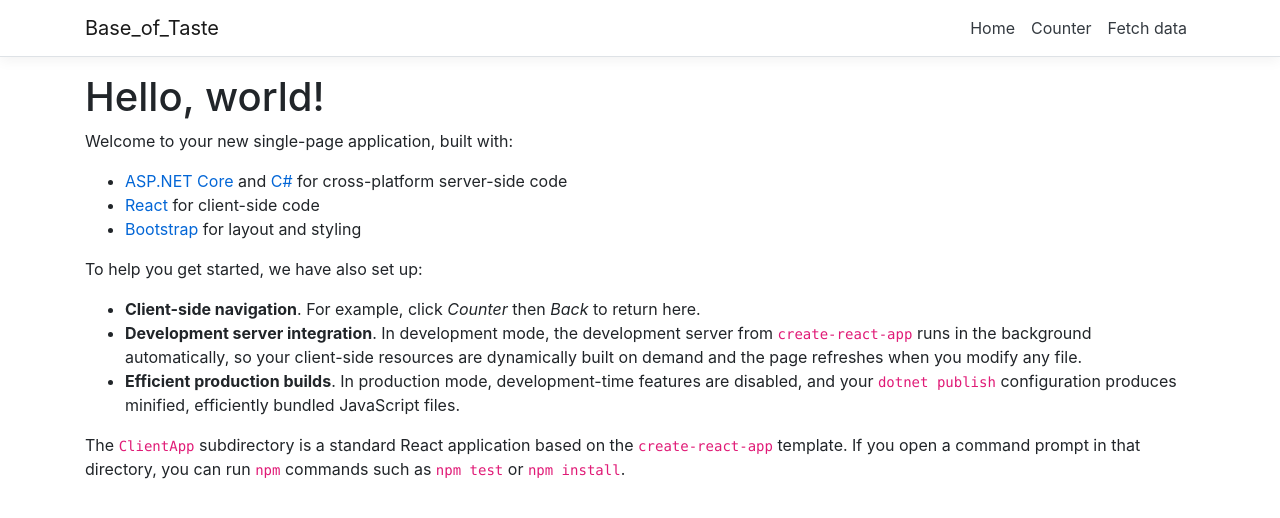
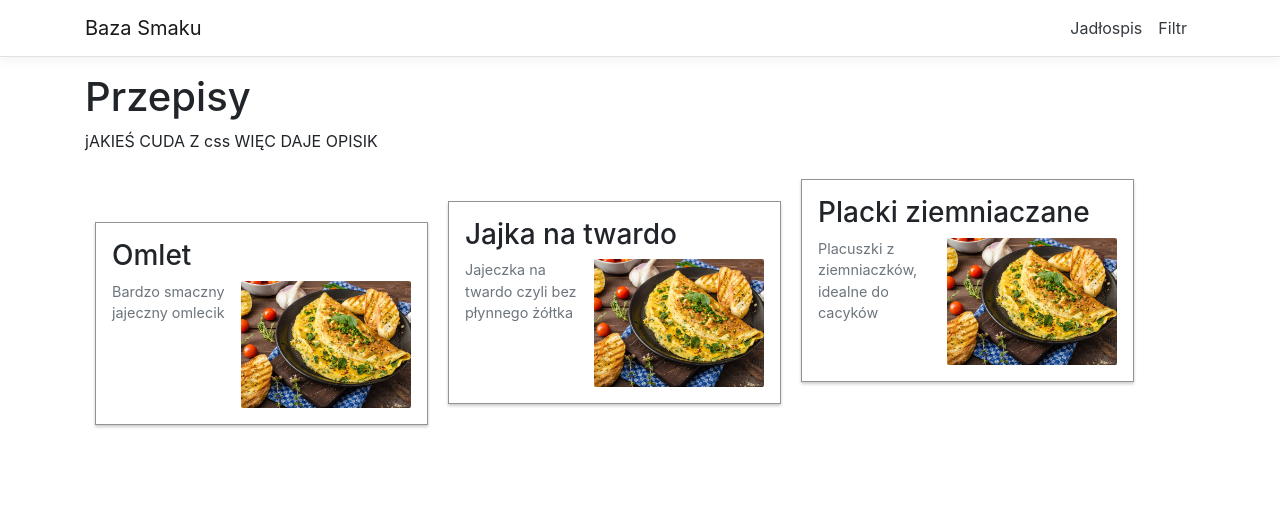
Before and after one commit to Cassie051/BaseOfTaste, a React (Create React App) app in the folder Base of Taste/Base of Taste/ClientApp/: page / in a window 1280 px wide. Shown: the top 518 px of the page. Built offline with nearby package versions, Linux system fonts and the light colour scheme.

Commit message:
display recepies

```diff
--- a/Base of Taste/Base of Taste/ClientApp/package.json
+++ b/Base of Taste/Base of Taste/ClientApp/package.json
@@ -4,10 +4,11 @@
   "private": true,
   "dependencies": {
     "bootstrap": "^4.1.3",
-    "jquery": "^3.4.1",
+    "jquery": "^3.5.1",
     "merge": "^1.2.1",
     "oidc-client": "^1.9.0",
     "react": "^16.0.0",
+    "react-bootstrap": "^1.0.1",
     "react-dom": "^16.0.0",
     "react-router-bootstrap": "^0.25.0",
     "react-router-dom": "^5.1.2",
--- a/Base of Taste/Base of Taste/ClientApp/src/App.js
+++ b/Base of Taste/Base of Taste/ClientApp/src/App.js
@@ -2,8 +2,6 @@ import React, { Component } from 'react';
 import { Route } from 'react-router';
 import { Layout } from './components/Layout';
 import { Home } from './components/Home';
-import { FetchData } from './components/FetchData';
-import { Counter } from './components/Counter';
 
 import './custom.css'
 
@@ -13,9 +11,9 @@ export default class App extends Component {
   render () {
     return (
       <Layout>
-        <Route exact path='/' component={Home} />
-        <Route path='/counter' component={Counter} />
-        <Route path='/fetch-data' component={FetchData} />
+        <Route exact path='/' component={ Home } />
+        {/* <Route path='/counter' component={ Menu } />
+        <Route path='/fetch-data' component={ Flirt } /> */}
       </Layout>
     );
   }
--- a/Base of Taste/Base of Taste/ClientApp/src/components/Counter.js
+++ /dev/null
@@ -1,31 +0,0 @@
-import React, { Component } from 'react';
-
-export class Counter extends Component {
-  static displayName = Counter.name;
-
-  constructor(props) {
-    super(props);
-    this.state = { currentCount: 0 };
-    this.incrementCounter = this.incrementCounter.bind(this);
-  }
-
-  incrementCounter() {
-    this.setState({
-      currentCount: this.state.currentCount + 1
-    });
-  }
-
-  render() {
-    return (
-      <div>
-        <h1>Counter</h1>
-
-        <p>This is a simple example of a React component.</p>
-
-        <p aria-live="polite">Current count: <strong>{this.state.currentCount}</strong></p>
-
-        <button className="btn btn-primary" onClick={this.incrementCounter}>Increment</button>
-      </div>
-    );
-  }
-}
--- a/Base of Taste/Base of Taste/ClientApp/src/components/FetchData.js
+++ /dev/null
@@ -1,59 +0,0 @@
-import React, { Component } from 'react';
-
-export class FetchData extends Component {
-  static displayName = FetchData.name;
-
-  constructor(props) {
-    super(props);
-    this.state = { forecasts: [], loading: true };
-  }
-
-  componentDidMount() {
-    this.populateWeatherData();
-  }
-
-  static renderForecastsTable(forecasts) {
-    return (
-      <table className='table table-striped' aria-labelledby="tabelLabel">
-        <thead>
-          <tr>
-            <th>Date</th>
-            <th>Temp. (C)</th>
-            <th>Temp. (F)</th>
-            <th>Summary</th>
-          </tr>
-        </thead>
-        <tbody>
-          {forecasts.map(forecast =>
-            <tr key={forecast.date}>
-              <td>{forecast.date}</td>
-              <td>{forecast.temperatureC}</td>
-              <td>{forecast.temperatureF}</td>
-              <td>{forecast.summary}</td>
-            </tr>
-          )}
-        </tbody>
-      </table>
-    );
-  }
-
-  render() {
-    let contents = this.state.loading
-      ? <p><em>Loading...</em></p>
-      : FetchData.renderForecastsTable(this.state.forecasts);
-
-    return (
-      <div>
-        <h1 id="tabelLabel" >Weather forecast</h1>
-        <p>This component demonstrates fetching data from the server.</p>
-        {contents}
-      </div>
-    );
-  }
-
-  async populateWeatherData() {
-    const response = await fetch('weatherforecast');
-    const data = await response.json();
-    this.setState({ forecasts: data, loading: false });
-  }
-}
--- /dev/null
+++ b/Base of Taste/Base of Taste/ClientApp/src/components/Home.css
@@ -0,0 +1,7 @@
+/* .rec {
+    margin: 20px;
+} */
+
+.Home {
+    text-align: left;
+}
--- a/Base of Taste/Base of Taste/ClientApp/src/components/Home.js
+++ b/Base of Taste/Base of Taste/ClientApp/src/components/Home.js
@@ -1,25 +1,49 @@
 import React, { Component } from 'react';
+// import {Button, Modal} from 'react-bootstrap';
+import Recepie from './Recipe/Recipe';
+import './Home.css'
+
 
 export class Home extends Component {
   static displayName = Home.name;
+  state = {
+	  przepis:[{
+		  nazwa: 'Omlet',
+		  opis: 'Bardzo smaczny jajeczny omlecik',
+		  trudnosc: 2,
+		  przygotowanie: 'Rozpuszczam tłuszcz na patelni z nieprzywierającą powierzchnią, wlewam jajka. Po 30 sekundach mieszam szpatułką środek omletu i jeszcze raz rozprowadzam masę. Po 4-5 minutach masa się zetnie, wtedy składam omlet na pół i wykładam na talerz.'
+	  },{
+		nazwa: 'Jajka na twardo',
+		opis: 'Jajeczka na twardo czyli bez płynnego żółtka',
+		trudnosc: 1,
+		przygotowanie: 'Do garnka nalewam wodę. Wkładam jajka i wstawiam na gaz. Czekam aż woda się zagotuje. Od momentu zagotowania się wody, jajka powinny się gotować 8 minut. Dokładnie 8 minut. Ostrożnie wylewam wodę z garnka. Wlewam na jej miejsce zimną wodę, aby lekko schłodzić jajka i zatrzymać proces gotowania.'
+	},{
+		nazwa: 'Placki ziemniaczane',
+		opis: 'Placuszki z ziemniaczków, idealne do cacyków',
+		trudnosc: 3,
+		przygotowanie: 'Ziemniaki obieramy płuczemy. cebulę obieramy. Dodajemy jajko i mąkę pszenną ok 3 duże łyżki. Doprawiamy do smaku solą i pieprzem. Na patelni rozgrzewamy tłuszcz i nakładamy ok 2 łyżki masy na jednego placka. Smażymy na złoto ok 2 do 3 minut z każdej strony. Podajemy z ulubionym dodatkiem bądź same.'
+	}
+	]
+	}
+  render () {
+	let Recepies = (
+		<div className = "rec">
+			{this.state.przepis.map(rec =>
+				<Recepie
+				nazwa = {rec.nazwa}
+				opis= {rec.opis}
+				trudnosc = {rec.trudnosc}
+				przygotowanie = {rec.przygotowanie}>
+				</Recepie>
+			)}
+		</div>
+	);
 
-  render () {
     return (
-      <div>
-        <h1>Hello, world!</h1>
-        <p>Welcome to your new single-page application, built with:</p>
-        <ul>
-          <li><a href='https://get.asp.net/'>ASP.NET Core</a> and <a href='https://msdn.microsoft.com/en-us/library/67ef8sbd.aspx'>C#</a> for cross-platform server-side code</li>
-          <li><a href='https://facebook.github.io/react/'>React</a> for client-side code</li>
-          <li><a href='http://getbootstrap.com/'>Bootstrap</a> for layout and styling</li>
-        </ul>
-        <p>To help you get started, we have also set up:</p>
-        <ul>
-          <li><strong>Client-side navigation</strong>. For example, click <em>Counter</em> then <em>Back</em> to return here.</li>
-          <li><strong>Development server integration</strong>. In development mode, the development server from <code>create-react-app</code> runs in the background automatically, so your client-side resources are dynamically built on demand and the page refreshes when you modify any file.</li>
-          <li><strong>Efficient production builds</strong>. In production mode, development-time features are disabled, and your <code>dotnet publish</code> configuration produces minified, efficiently bundled JavaScript files.</li>
-        </ul>
-        <p>The <code>ClientApp</code> subdirectory is a standard React application based on the <code>create-react-app</code> template. If you open a command prompt in that directory, you can run <code>npm</code> commands such as <code>npm test</code> or <code>npm install</code>.</p>
+      <div className = "Home">
+        <h1> Przepisy </h1>
+		<p> jAKIEŚ CUDA Z css WIĘC DAJE OPISIK </p>
+		{Recepies}
       </div>
     );
   }
--- a/Base of Taste/Base of Taste/ClientApp/src/components/NavMenu.js
+++ b/Base of Taste/Base of Taste/ClientApp/src/components/NavMenu.js
@@ -26,18 +26,15 @@ export class NavMenu extends Component {
       <header>
         <Navbar className="navbar-expand-sm navbar-toggleable-sm ng-white border-bottom box-shadow mb-3" light>
           <Container>
-            <NavbarBrand tag={Link} to="/">Base_of_Taste</NavbarBrand>
+            <NavbarBrand tag={Link} to="/">Baza Smaku</NavbarBrand>
             <NavbarToggler onClick={this.toggleNavbar} className="mr-2" />
             <Collapse className="d-sm-inline-flex flex-sm-row-reverse" isOpen={!this.state.collapsed} navbar>
               <ul className="navbar-nav flex-grow">
                 <NavItem>
-                  <NavLink tag={Link} className="text-dark" to="/">Home</NavLink>
+                  <NavLink tag={Link} className="text-dark" to="/">Jadłospis</NavLink>
                 </NavItem>
                 <NavItem>
-                  <NavLink tag={Link} className="text-dark" to="/counter">Counter</NavLink>
-                </NavItem>
-                <NavItem>
-                  <NavLink tag={Link} className="text-dark" to="/fetch-data">Fetch data</NavLink>
+                  <NavLink tag={Link} className="text-dark" to="/">Filtr</NavLink>
                 </NavItem>
               </ul>
             </Collapse>
--- /dev/null
+++ b/Base of Taste/Base of Taste/ClientApp/src/components/Recipe/Recepie.css
@@ -0,0 +1,16 @@
+.Recepie {
+    display: inline-block;
+    padding: 16px;
+    margin: 10px;
+    border: 1px solid rgb(148, 147, 147);
+    box-shadow: 0 2px 3px #ccc;
+    width: 30%;
+}
+
+.img {
+    width: 170px;
+    height: auto;
+    float: right;
+    border-radius: 2px;
+    display: block;
+}
--- /dev/null
+++ b/Base of Taste/Base of Taste/ClientApp/src/components/Recipe/Recipe.js
@@ -0,0 +1,23 @@
+import React, {Component} from 'react';
+import './Recepie.css';
+import FigureCaption from 'react-bootstrap/FigureCaption'
+import omlet from '../../assets/img/omlet.jpg'
+
+
+class Recepie extends Component {
+    render() {
+        return(
+        <div className = "Recepie">
+            <h3>
+                {this.props.nazwa}
+            </h3>
+            <img className="img" src = {omlet}/>
+            <FigureCaption>
+                {this.props.opis}
+            </FigureCaption>
+        </div>
+        );
+    }
+}
+
+export default Recepie;
```
Also changed, not shown: Base of Taste/Base of Taste/ClientApp/src/components/Flirt/Filtr.js (added, +14 -0 lines), Base of Taste/Base of Taste/ClientApp/src/assets/img/omlet.jpg (added), 1 other file (tests, documents, lock files or other folders).
